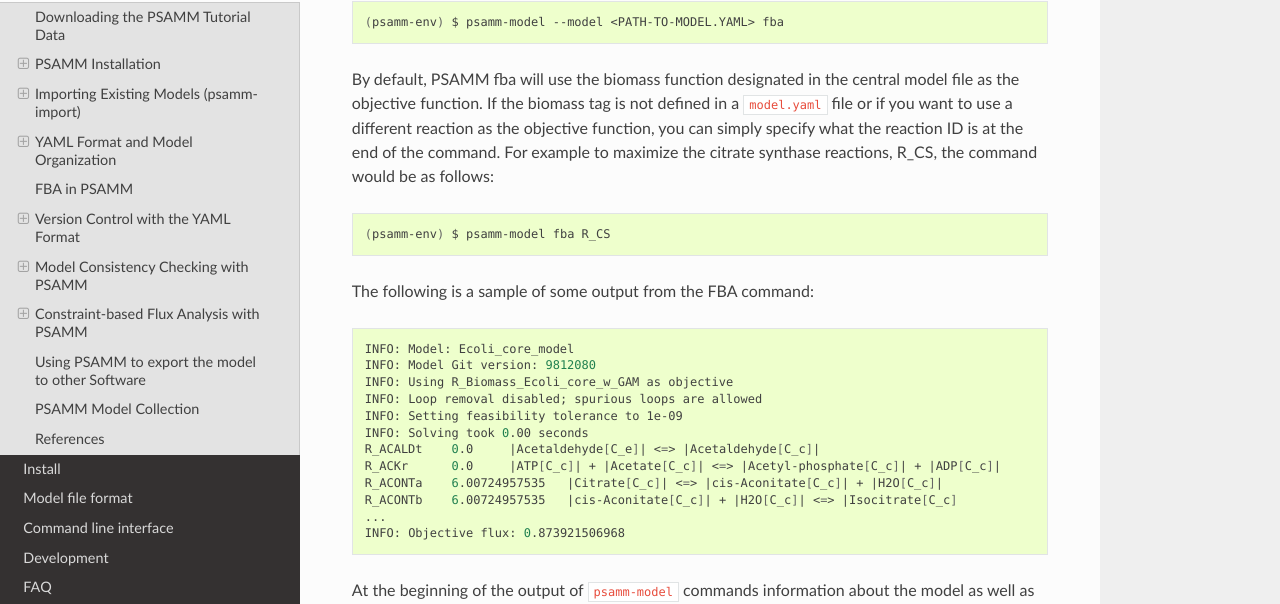
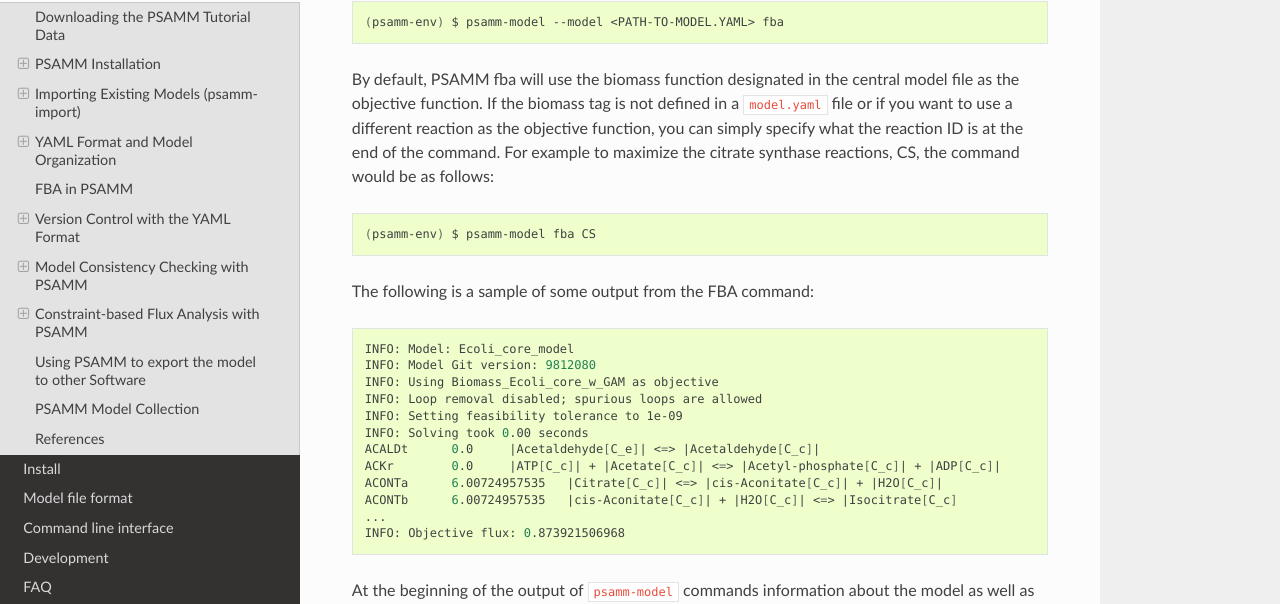
Before and after one commit to zhanglab/psamm, a Sphinx documentation site: the page built from docs/tutorial.rst, in a window 1280 px wide and 900 px high, scrolled down 14826 px. Shown: the part 164-768 px from the top of the window. Built offline with Sphinx 7.4.7 and the Read the Docs theme 2.0.0, drawn with Linux system fonts in a browser that asks for light colours; the version number could not be read and is left out; some of the changed text lies outside the part shown.

Commit message:
Removed 'R_' prefix from reaction examples in tutorial

```diff
--- a/docs/tutorial.rst
+++ b/docs/tutorial.rst
@@ -339,9 +339,9 @@ give the basic statistics of the model and should look like this:
     ...
     WARNING: Species M_pyr_b was converted to boundary condition because of "_b" suffix
     WARNING: Species M_succ_b was converted to boundary condition because of "_b" suffix
-    INFO: Detected biomass reaction: R_Biomass_Ecoli_core_w_GAM
+    INFO: Detected biomass reaction: Biomass_Ecoli_core_w_GAM
     Model: Ecoli_core_model
-    - Biomass reaction: R_Biomass_Ecoli_core_w_GAM
+    - Biomass reaction: Biomass_Ecoli_core_w_GAM
     - Compounds: 72
     - Reactions: 95
     - Genes: 137
@@ -459,7 +459,7 @@ model should look like the following:
 .. code-block:: yaml
 
     name: Ecoli_core_model
-    biomass: R_Biomass_Ecoli_core_w_GAM
+    biomass: Biomass_Ecoli_core_w_GAM
     default_flux_limit: 1000.0
     compounds:
     - include: compounds.yaml
@@ -472,7 +472,7 @@ model should look like the following:
 
 The ``model.yaml`` file defines the basic components of a metabolic model,
 including the model name (`Ecoli_core_model`), the biomass function
-(`R_Biomass_Ecoli_core_w_GAM`), the compound files (``compounds.yaml``), the
+(`Biomass_Ecoli_core_w_GAM`), the compound files (``compounds.yaml``), the
 reaction files (``reactions.yaml``), the flux boundaries (``limits.yaml``), and
 the medium conditions (``medium.yaml``). The additional files are defined using
 include functions. This organization allows you to easily change
@@ -490,7 +490,7 @@ in the additional files folder in the file ``complex_model.yaml``.
 .. code-block:: yaml
 
     name: Ecoli_core_model
-    biomass: R_Biomass_Ecoli_core_w_GAM
+    biomass: Biomass_Ecoli_core_w_GAM
     default_flux_limit: 1000.0
     model:
     - include: core_model_definition.tsv
@@ -522,7 +522,7 @@ An example of how to include a model definition file can be found below.
 .. code-block:: yaml
 
     name: Ecoli_core_model
-    biomass: R_Biomass_Ecoli_core_w_GAM
+    biomass: Biomass_Ecoli_core_w_GAM
     default_flux_limit: 1000.0
     model:
     - include: subset.tsv
@@ -551,12 +551,12 @@ model. A sample of this kind of file can be seen below:
 
 .. code-block:: yaml
 
-    - id: R_ACALDt
+    - id: ACALDt
       name: acetaldehyde reversible transport
       genes: s0001
       equation: '|M_acald_e[C_e]| <=> |M_acald_c[C_c]|'
       subsystem: Transport, Extracellular
-    - id: R_ACKr
+    - id: ACKr
       name: acetate kinase
       genes: b3115 or b2296 or b1849
       equation: '|M_ac_c[C_c]| + |M_atp_c[C_c]| <=> |M_actp_c[C_c]| + |M_adp_c[C_c]|'
@@ -608,7 +608,7 @@ reaction could be represented as follows:
 
 .. code-block:: yaml
 
-    - id: R_ACKr
+    - id: ACKr
       name: acetate kinase
       equation:
         compartment: C_c
@@ -636,7 +636,7 @@ property to the reaction like follows:
 
 .. code-block:: yaml
 
-    - id: R_ACALDt
+    - id: ACALDt
       name: acetaldehyde reversible transport
       equation: '|M_acald_e[C_e]| <=> |M_acald_c[C_c]|'
       subsystem: Transport, Extracellular
@@ -691,12 +691,12 @@ reversible reactions are :math:`-1000 \leq vi \leq 1000`, and the boundary for
 irreversible reactions are :math:`0 \leq vi \leq 1000`. Therefore, the
 ``limits.yaml`` file will consist of only the reaction boundaries that are
 different from these default values. For example, if you want to force flux
-through an artificial reaction like the ATP maintenance reaction `R_ATPM` you
+through an artificial reaction like the ATP maintenance reaction `ATPM` you
 can add in a lower limit for the reaction in the limits file like this:
 
 .. code-block:: yaml
 
-    - reaction: R_ATPM
+    - reaction: ATPM
       lower: 8.39
 
 Each entry in the limits file includes a reaction ID followed by upper and
@@ -724,16 +724,16 @@ below.
     compartment: C_e
     compounds:
     - id: M_ac_e
-      reaction: R_EX_ac_e
+      reaction: EX_ac_e
       lower: 0.0
     - id: M_acald_e
-      reaction: R_EX_acald_e
+      reaction: EX_acald_e
       lower: 0.0
     - id: M_akg_e
-      reaction: R_EX_akg_e
+      reaction: EX_akg_e
       lower: 0.0
     - id: M_co2_e
-      reaction: R_EX_co2_e
+      reaction: EX_co2_e
 
 
 Each entry starts with the ID of the boundary compound and followed by lines
@@ -807,11 +807,11 @@ model file as the objective function. If the biomass tag is not defined in a
 ``model.yaml`` file or if you want to use a different reaction as the
 objective function, you can simply specify what the reaction ID is at the
 end of the command. For example to maximize the citrate synthase reactions,
-R_CS, the command would be as follows:
-
-.. code-block:: shell
-
-    (psamm-env) $ psamm-model fba R_CS
+CS, the command would be as follows:
+
+.. code-block:: shell
+
+    (psamm-env) $ psamm-model fba CS
 
 The following is a sample of some output from the FBA command:
 
@@ -819,14 +819,14 @@ The following is a sample of some output from the FBA command:
 
     INFO: Model: Ecoli_core_model
     INFO: Model Git version: 9812080
-    INFO: Using R_Biomass_Ecoli_core_w_GAM as objective
+    INFO: Using Biomass_Ecoli_core_w_GAM as objective
     INFO: Loop removal disabled; spurious loops are allowed
     INFO: Setting feasibility tolerance to 1e-09
     INFO: Solving took 0.00 seconds
-    R_ACALDt	0.0	|Acetaldehyde[C_e]| <=> |Acetaldehyde[C_c]|
-    R_ACKr	0.0	|ATP[C_c]| + |Acetate[C_c]| <=> |Acetyl-phosphate[C_c]| + |ADP[C_c]|
-    R_ACONTa	6.00724957535	|Citrate[C_c]| <=> |cis-Aconitate[C_c]| + |H2O[C_c]|
-    R_ACONTb	6.00724957535	|cis-Aconitate[C_c]| + |H2O[C_c]| <=> |Isocitrate[C_c]
+    ACALDt	0.0	|Acetaldehyde[C_e]| <=> |Acetaldehyde[C_c]|
+    ACKr	0.0	|ATP[C_c]| + |Acetate[C_c]| <=> |Acetyl-phosphate[C_c]| + |ADP[C_c]|
+    ACONTa	6.00724957535	|Citrate[C_c]| <=> |cis-Aconitate[C_c]| + |H2O[C_c]|
+    ACONTb	6.00724957535	|cis-Aconitate[C_c]| + |H2O[C_c]| <=> |Isocitrate[C_c]
     ...
     INFO: Objective flux: 0.873921506968
 
@@ -925,10 +925,10 @@ knowledge that the unchanged model was able to generate biomass flux.
 
 .. code-block:: shell
 
-    R_ACALDt	0.0	|Acetaldehyde[C_e]| <=> |Acetaldehyde[C_c]|
-    R_ACKr	0.0	|ATP[C_c]| + |Acetate[C_c]| <=> |Acetyl-phosphate[C_c]| + |ADP[C_c]|
-    R_ACONTa	6.00724957535	|Citrate[C_c]| <=> |cis-Aconitate[C_c]| + |H2O[C_c]|
-    R_ACONTb	6.00724957535	|cis-Aconitate[C_c]| + |H2O[C_c]| <=> |Isocitrate[C_c]|
+    ACALDt	0.0	|Acetaldehyde[C_e]| <=> |Acetaldehyde[C_c]|
+    ACKr	0.0	|ATP[C_c]| + |Acetate[C_c]| <=> |Acetyl-phosphate[C_c]| + |ADP[C_c]|
+    ACONTa	6.00724957535	|Citrate[C_c]| <=> |cis-Aconitate[C_c]| + |H2O[C_c]|
+    ACONTb	6.00724957535	|cis-Aconitate[C_c]| + |H2O[C_c]| <=> |Isocitrate[C_c]|
     ...
     INFO: Objective flux: 0.873921506968
 
@@ -1048,16 +1048,16 @@ carbon source.
     +- id: M_manni
     +  lower: -10
      - id: M_ac_e
-       reaction: R_EX_ac_e
+       reaction: EX_ac_e
        lower: 0.0
     @@ -26,7 +28,7 @@ compounds:
        lower: 0.0
      - id: M_glc_D_e
-       reaction: R_EX_glc_e
+       reaction: EX_glc_e
     -  lower: -10.0
     +  lower: 0.0
      - id: M_gln_L_e
-       reaction: R_EX_gln_L_e
+       reaction: EX_gln_L_e
        lower: 0.0
 
 In this case the Git output indicates what lines were added or removed from the
@@ -1483,12 +1483,12 @@ The output should appear as follows:
     INFO: Model: Ecoli_core_model
     INFO: Model Git version: 9812080
     MANNIDEH	C27H40N7O20P2	C27H39N7O20P2		H
-    R_Biomass_Ecoli_core_w_GAM	C1088.0232H1471.1810N446.7617O1236.7018P240.5298S3.7478	C1045.4677H1395.2089N441.3089O1189.0281P236.8511S3.7478		C42.5555H75.9721N5.4528O47.6737P3.6787
+    Biomass_Ecoli_core_w_GAM	C1088.0232H1471.1810N446.7617O1236.7018P240.5298S3.7478	C1045.4677H1395.2089N441.3089O1189.0281P236.8511S3.7478		C42.5555H75.9721N5.4528O47.6737P3.6787
     INFO: Unbalanced reactions: 2/80
     INFO: Unchecked reactions due to missing formula: 0/80
 
 In this case two reactions are identified in the model as being unbalanced.
-The biomass objective function, `R_Biomass_Ecoli_core_w_GAM`, and the
+The biomass objective function, `Biomass_Ecoli_core_w_GAM`, and the
 reaction that was previously identified through masscheck as being
 unbalanced, `MANNIDEH`. In the case of the objective function this is
 imbalanced due to the formulation of the objective function. The reaction
@@ -1605,16 +1605,16 @@ The output should be as follows:
     INFO: Model Git version: 9812080
     INFO: Using flux bounds to determine consistency.
     INFO: Setting feasibility tolerance to 1e-09
-    R_EX_fru_e	|D-Fructose[C_e]| <=>
-    R_EX_fum_e	|Fumarate[C_e]| <=>
-    R_EX_glc_e	|D-Glucose[C_e]| <=>
-    R_EX_gln_L_e	|L-Glutamine[C_e]| <=>
-    R_EX_mal_L_e	|L-Malate[C_e]| <=>
-    R_FRUpts2	|D-Fructose[C_e]| + |Phosphoenolpyruvate[C_c]| => |D-Fructose-6-phosphate[C_c]| + |Pyruvate[C_c]|
-    R_FUMt2_2	(2) |H[C_e]| + |Fumarate[C_e]| => |Fumarate[C_c]| + (2) |H[C_c]|
-    R_GLCpts	|D-Glucose[C_e]| + |Phosphoenolpyruvate[C_c]| => |Pyruvate[C_c]| + |D-Glucose-6-phosphate[C_c]|
-    R_GLNabc	|L-Glutamine[C_e]| + |ATP[C_c]| + |H2O[C_c]| => |ADP[C_c]| + |Phosphate[C_c]| + |H[C_c]| + |L-Glutamine[C_c]|
-    R_MALt2_2	(2) |H[C_e]| + |L-Malate[C_e]| => |L-Malate[C_c]| + (2) |H[C_c]|
+    EX_fru_e	|D-Fructose[C_e]| <=>
+    EX_fum_e	|Fumarate[C_e]| <=>
+    EX_glc_e	|D-Glucose[C_e]| <=>
+    EX_gln_L_e	|L-Glutamine[C_e]| <=>
+    EX_mal_L_e	|L-Malate[C_e]| <=>
+    FRUpts2	|D-Fructose[C_e]| + |Phosphoenolpyruvate[C_c]| => |D-Fructose-6-phosphate[C_c]| + |Pyruvate[C_c]|
+    FUMt2_2	(2) |H[C_e]| + |Fumarate[C_e]| => |Fumarate[C_c]| + (2) |H[C_c]|
+    GLCpts	|D-Glucose[C_e]| + |Phosphoenolpyruvate[C_c]| => |Pyruvate[C_c]| + |D-Glucose-6-phosphate[C_c]|
+    GLNabc	|L-Glutamine[C_e]| + |ATP[C_c]| + |H2O[C_c]| => |ADP[C_c]| + |Phosphate[C_c]| + |H[C_c]| + |L-Glutamine[C_c]|
+    MALt2_2	(2) |H[C_e]| + |L-Malate[C_e]| => |L-Malate[C_c]| + (2) |H[C_c]|
     INFO: Model has 5/80 inconsistent internal reactions (0 disabled by user)
     INFO: Model has 5/21 inconsistent exchange reactions (0 disabled by user)
 
@@ -1745,12 +1745,12 @@ The following is sample output from the fva command:
 .. code-block:: shell
 
     ...
-    R_EX_pi_e	-3.44906664664	-3.44906664664	|Phosphate[C_e]| <=>
-    R_EX_pyr_e	-0.0	-0.0	|Pyruvate[C_e]| <=>
-    R_EX_succ_e	-0.0	-0.0	|Succinate[C_e]| <=>
-    R_FBA	7.00227721609	7.00227721609	|D-Fructose-1-6-bisphosphate[C_c]| <=> |Dihydroxyacetone-phosphate[C_c]| + |Glyceraldehyde-3-phosphate[C_c]|
-    R_FBP	0.0	0.0	|D-Fructose-1-6-bisphosphate[C_c]| + |H2O[C_c]| => |D-Fructose-6-phosphate[C_c]| + |Phosphate[C_c]|
-    R_FORt2	0.0	0.0	|Formate[C_e]| + |H[C_e]| => |Formate[C_c]| + |H[C_c]|
+    EX_pi_e	-3.44906664664	-3.44906664664	|Phosphate[C_e]| <=>
+    EX_pyr_e	-0.0	-0.0	|Pyruvate[C_e]| <=>
+    EX_succ_e	-0.0	-0.0	|Succinate[C_e]| <=>
+    FBA	7.00227721609	7.00227721609	|D-Fructose-1-6-bisphosphate[C_c]| <=> |Dihydroxyacetone-phosphate[C_c]| + |Glyceraldehyde-3-phosphate[C_c]|
+    FBP	0.0	0.0	|D-Fructose-1-6-bisphosphate[C_c]| + |H2O[C_c]| => |D-Fructose-6-phosphate[C_c]| + |Phosphate[C_c]|
+    FORt2	0.0	0.0	|Formate[C_e]| + |H[C_e]| => |Formate[C_c]| + |H[C_c]|
     ...
 
 
@@ -1764,10 +1764,10 @@ added into the media along with mannitol then the results might appear as follow
 
 .. code-block:: shell
 
-    R_EX_glc_e	-10.0	-2.0	|D-Glucose[C_e]| <=>
+    EX_glc_e	-10.0	-2.0	|D-Glucose[C_e]| <=>
     EX_M_manni_C_e	-9.0	-3.0	|Mannitol[C_e]| <=>
     MANNIPTS	3.0	9.0	|Mannitol[C_e]| + |Phosphoenolpyruvate[C_c]| => |Mannitol 1-phosphate[C_c]| + |Pyruvate[C_c]|
-    R_GLCpts	2.0	10.0	|D-Glucose[C_e]| + |Phosphoenolpyruvate[C_c]| => |Pyruvate[C_c]| + |D-Glucose-6-phosphate[C_c]|
+    GLCpts	2.0	10.0	|D-Glucose[C_e]| + |Phosphoenolpyruvate[C_c]| => |Pyruvate[C_c]| + |D-Glucose-6-phosphate[C_c]|
 
 
 It can be seen that in this situation the lower and upper bounds of some
@@ -1801,7 +1801,7 @@ carbon source. To run the robustness command use the following command:
 
 .. code-block:: shell
 
-    (psamm-env) $ psamm-model robustness --steps 1000 R_EX_o2_e
+    (psamm-env) $ psamm-model robustness --steps 1000 EX_o2_e
 
 
 If the biomass reaction flux is plotted against the oxygen uptake it can be seen
@@ -1853,8 +1853,8 @@ simulation. An example output can be seen as follows:
     b4395	0
     s0001	1
     INFO: Essential genes: 63/137
-    INFO: Reactions in minimal network: R_ACALDt, R_ACONTa, R_ACONTb, R_ACt2r, R_ATPM, R_ATPS4r,
-    R_Biomass_Ecoli_core_w_GAM, R_CO2t, R_CS, R_CYTBD
+    INFO: Reactions in minimal network: ACALDt, ACONTa, ACONTb, ACt2r, ATPM, ATPS4r,
+    Biomass_Ecoli_core_w_GAM, CO2t, CS, CYTBD
 
 
 The random minimal network analysis can also be used to generate a random
@@ -1910,26 +1910,26 @@ essential to the network:
 .. code-block:: shell
 
     EX_M_manni_C_e	1
-    R_EX_ac_e	0
-    R_EX_acald_e	0
-    R_EX_akg_e	0
-    R_EX_co2_e	1
-    R_EX_etoh_e	0
-    R_EX_for_e	0
-    R_EX_fru_e	0
-    R_EX_fum_e	0
-    R_EX_glc_e	0
-    R_EX_gln_L_e	0
-    R_EX_glu_L_e	0
-    R_EX_h2o_e	1
-    R_EX_h_e	1
-    R_EX_lac_D_e	0
-    R_EX_mal_L_e	0
-    R_EX_nh4_e	1
-    R_EX_o2_e	1
-    R_EX_pi_e	1
-    R_EX_pyr_e	0
-    R_EX_succ_e	0
+    EX_ac_e	0
+    EX_acald_e	0
+    EX_akg_e	0
+    EX_co2_e	1
+    EX_etoh_e	0
+    EX_for_e	0
+    EX_fru_e	0
+    EX_fum_e	0
+    EX_glc_e	0
+    EX_gln_L_e	0
+    EX_glu_L_e	0
+    EX_h2o_e	1
+    EX_h_e	1
+    EX_lac_D_e	0
+    EX_mal_L_e	0
+    EX_nh4_e	1
+    EX_o2_e	1
+    EX_pi_e	1
+    EX_pyr_e	0
+    EX_succ_e	0
 
 Using PSAMM to export the model to other Software
 ___________________________________________________
```
